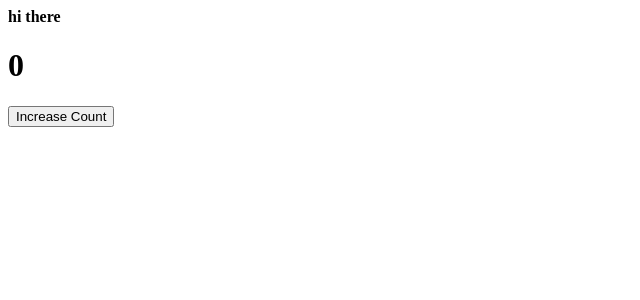
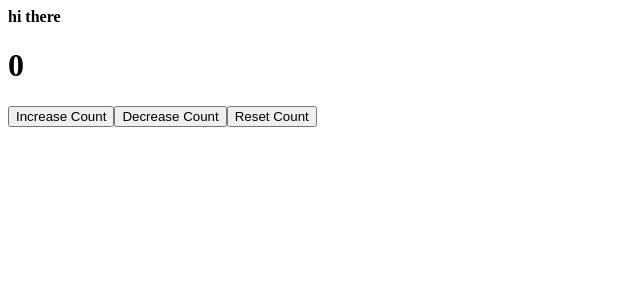
Before and after one commit to nirajkr26/webdev, a React (Vite) app in the folder week9 react/learn react/: page / in a window 1280 px wide. Shown: the top 300 px of the page, without its empty margins (0-640 px from the left). Built offline with nearby package versions, Linux system fonts and the light colour scheme.

Commit message:
useState

```diff
--- a/week9 react/learn react/src/App.jsx
+++ b/week9 react/learn react/src/App.jsx
@@ -18,10 +18,17 @@ function Counter() {
   const increaseCount=()=>{
     setcount(count+1);
   }
-
+  const decreaseCount=()=>{
+    setcount(count-1);
+  }
+  const resetCount=()=>{
+    setcount(0);
+  }
   return <div>
     <h1>{count}</h1>
     <button onClick={increaseCount}>Increase Count</button>
+    <button onClick={decreaseCount}>Decrease Count</button>
+    <button onClick={resetCount}>Reset Count</button>
   </div>
 }
 
```
